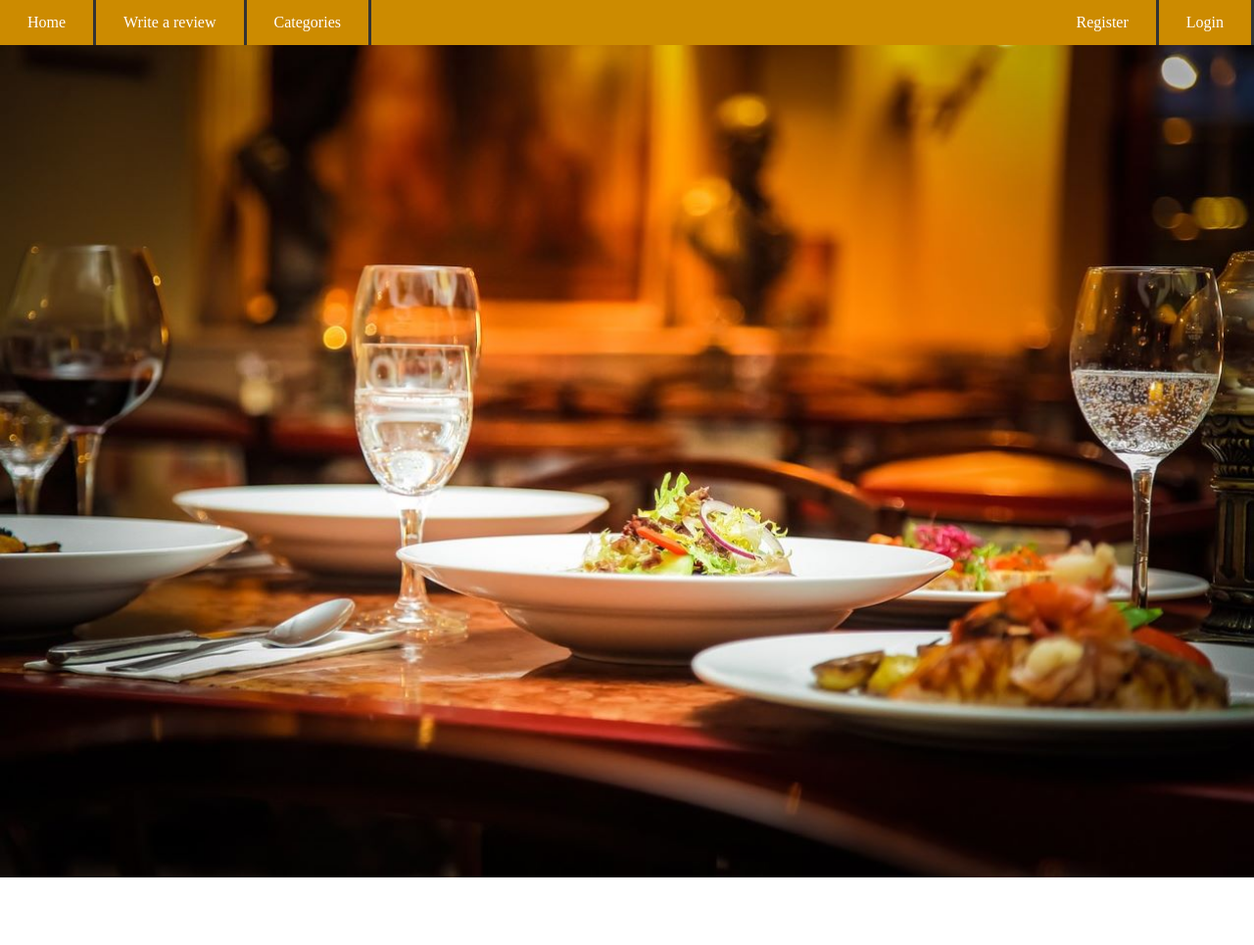
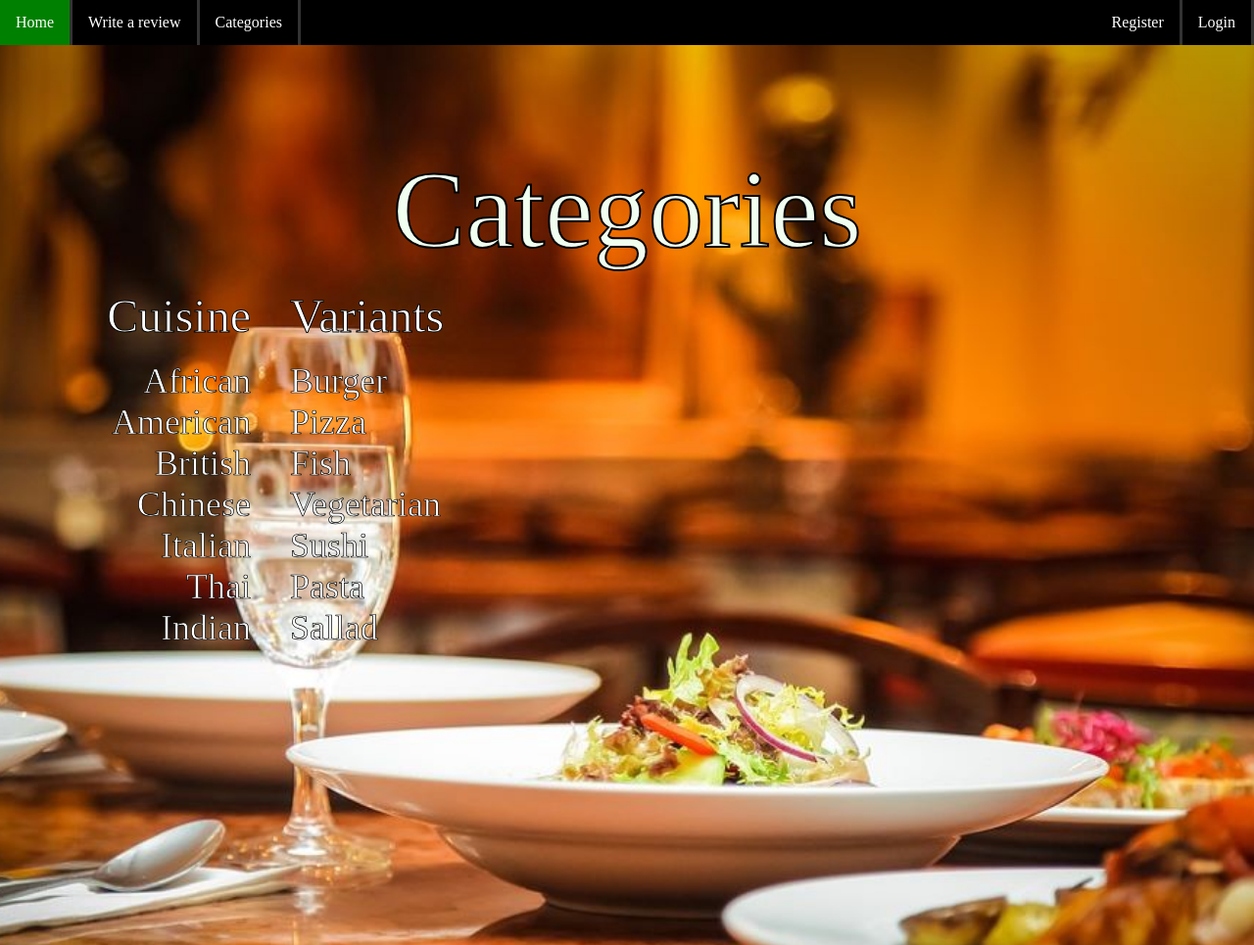
Before and after one commit to xnesz/WebbApplikation, a website: page ResturantReview.UI/HtmlCrap/categories.html in a window 1280 px wide. Shown: the top 965 px of the page at 98% size. Before the commit the page ends 926 px from the top, so only its background shows below. Drawn offline with Linux system fonts and the light colour scheme.

Commit message:
Updated frontpage, navigation bar, background picture AND categories

```diff
--- a/ResturantReview.UI/HtmlCrap/categories.html
+++ b/ResturantReview.UI/HtmlCrap/categories.html
@@ -8,9 +8,9 @@
         <nav id="navbar">
             <div>
                 <ul>
-                    <li><a href="index.html">Home</a></li>
-                    <li><a href="review.html">Write a review</a></li>
-                    <li><a href="categories.html">Categories</a></li>
+                    <li class="navlink"><a href="index.html">Home</a></li>
+                    <li class="navlink"><a href="review.html">Write a review</a></li>
+                    <li class="navlink"><a href="categories.html">Categories</a></li>
                     <li class="logreg"><a href="login.html">Login</a></li>
                     <li class="logreg"><a href="register.html">Register</a></li>
                 </ul>
@@ -19,7 +19,32 @@
 
         <section id="showcase">
             <div>
+                <p id="cat">Categories</p>
+            </div>
 
+            <div id="Category">
+                <ul>
+                    <li id="tagC">Cuisine</li>
+                    <br>
+                    <li class="Cuisine">African</li>
+                    <li class="Cuisine">American</li>
+                    <li class="Cuisine">British</li>
+                    <li class="Cuisine">Chinese</li>
+                    <li class="Cuisine">Italian</li>
+                    <li class="Cuisine">Thai</li>
+                    <li class="Cuisine">Indian</li>
+                </ul>
+                <ul>
+                    <li id="tagV">Variants</li>
+                    <br>
+                    <li class="Variants">Burger</li>
+                    <li class="Variants">Pizza</li>
+                    <li class="Variants">Fish</li>
+                    <li class="Variants">Vegetarian</li>
+                    <li class="Variants">Sushi</li>
+                    <li class="Variants">Pasta</li>
+                    <li class="Variants">Sallad</li>
+                </ul>
             </div>
 
         </section>
--- a/ResturantReview.UI/HtmlCrap/css/style.css
+++ b/ResturantReview.UI/HtmlCrap/css/style.css
@@ -1,10 +1,13 @@
 body{
     margin:auto;
+    background-color: black;
 }
-.container{
-    width:55%;
-    margin:auto;
-    overflow:hidden;
+
+input {
+    outline: 0;
+}
+::placeholder {
+    color:white;
 }
 
 #main-header{
@@ -17,13 +20,24 @@ body{
     margin:0;
     padding:0;
     overflow:hidden;
-    background-color: rgb(204, 139, 0);
+    background-color: black;
+    position:fixed;
+    top:0;
+    width:100%;
+    z-index:1;
+}
+#navbar li{
+    float:left;
+    padding:0px;
+    border-right: 3px solid #333;
 }
 
-#navbar li{
-    float:left;
-    padding:0px 12px;
-    border-right: 3px solid #333;
+
+.navlink a:hover, a:active {
+    background-color:green;
+}
+.logreg a:hover, a:active{
+    background-color:green;
 }
 
 #navbar  a{
@@ -32,17 +46,27 @@ body{
     text-align: center;
     padding: 14px 16px;
     text-decoration: none;
+
 }
+
+
 
 #showcase {
     background-image: url('../images/Mat.jpg');
     background-position:50%;
     background-repeat: no-repeat;
-    height:850px;
+    height:1260px;
     margin-bottom:30px;
     text-align: center;
     color:white;
     background-size: cover;
+}
+#cat {
+    margin:0;
+    padding-top:150px;
+    font-size:112px;
+    color:honeydew;
+    -webkit-text-stroke: 2px black;
 }
 .logreg {
     float:right!important;
@@ -52,14 +76,65 @@ body{
     padding-bottom:40px;
     padding-left:700px;
     position: absolute;
+
 }
 #location input{
-    background-color: white;
-    color:black;
+    background-color:grey;
+    color:white;
     float:left;
     border-radius:50px;
-    height:24px;
-    margin-top:750px;
+    height:36px;
+    padding-left:5px;
+    font-size:18px;
+}
 
-    padding-left:5px;
+#loc1{
+    position:fixed;
+    top:6%;
+    left:40%;
+    width:300px;
+    text-align:center;
+
 }
+#loc2{
+    position:fixed;
+    top:6%;
+    left:60%;
+    width:300px;
+    text-align:center;
+}
+.Cuisine{
+    list-style-type: none;
+    font-size:36px;
+    -webkit-text-stroke: 0.7px black;
+    text-align:right!important;
+
+}
+.Variants{
+    list-style-type: none;
+
+    font-size:36px;
+    -webkit-text-stroke: 0.7px black;
+    text-align:left!important;
+}
+
+
+#tagC{
+    font-size:48px;
+    list-style-type: none;
+    text-align:left!important;
+    -webkit-text-stroke: 0.9px black;
+    text-align: right!important;
+}
+
+#tagV{
+    font-size:48px;
+    list-style-type: none;
+    text-align:left!important;
+    -webkit-text-stroke: 0.9px black;
+    grid-column-start: 4;
+}
+#Category {
+    display: grid;
+    grid-template-columns: 20% 20% 20% 20%;
+}
```
Also changed, not shown: ResturantReview.UI/HtmlCrap/index.html (+6 -5 lines), ResturantReview.UI/HtmlCrap/login.html (+3 -3 lines), ResturantReview.UI/HtmlCrap/register.html (+3 -3 lines), ResturantReview.UI/HtmlCrap/review.html (+3 -3 lines).
